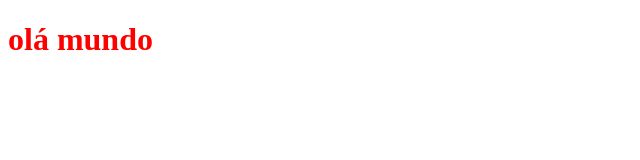
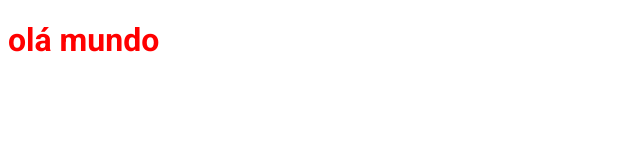
Before and after one commit to juan-20/ig.news, a Next.js app: page / in a window 1280 px wide. Shown: the top 160 px of the page, without its empty margins (0-640 px from the left). Built offline with nearby package versions, Linux system fonts and the light colour scheme.

Commit message:
adding font

```diff
--- /dev/null
+++ b/src/pages/_document.tsx
@@ -0,0 +1,20 @@
+import Document, { Html, Head, Main, NextScript } from "next/document"
+
+export default class MyDocument extends Document {
+    render() {
+        return (
+            <Html lang="en">
+                <Head>
+                    <link rel="preconnect" href="https://fonts.googleapis.com" />
+                    <link href="https://fonts.googleapis.com/css2?family=Roboto:wght@400;700;900&display=swap" rel="stylesheet" />
+
+                    <title>Document</title>
+                </Head>
+                <body>
+                    <Main />
+                    <NextScript />
+                </body>
+            </Html>
+        )
+    }
+}
--- a/src/styles/home.module.scss
+++ b/src/styles/home.module.scss
@@ -1,3 +1,4 @@
 .title {
     color: red;
+    font-family: "Roboto", sans-serif;
 }
```
